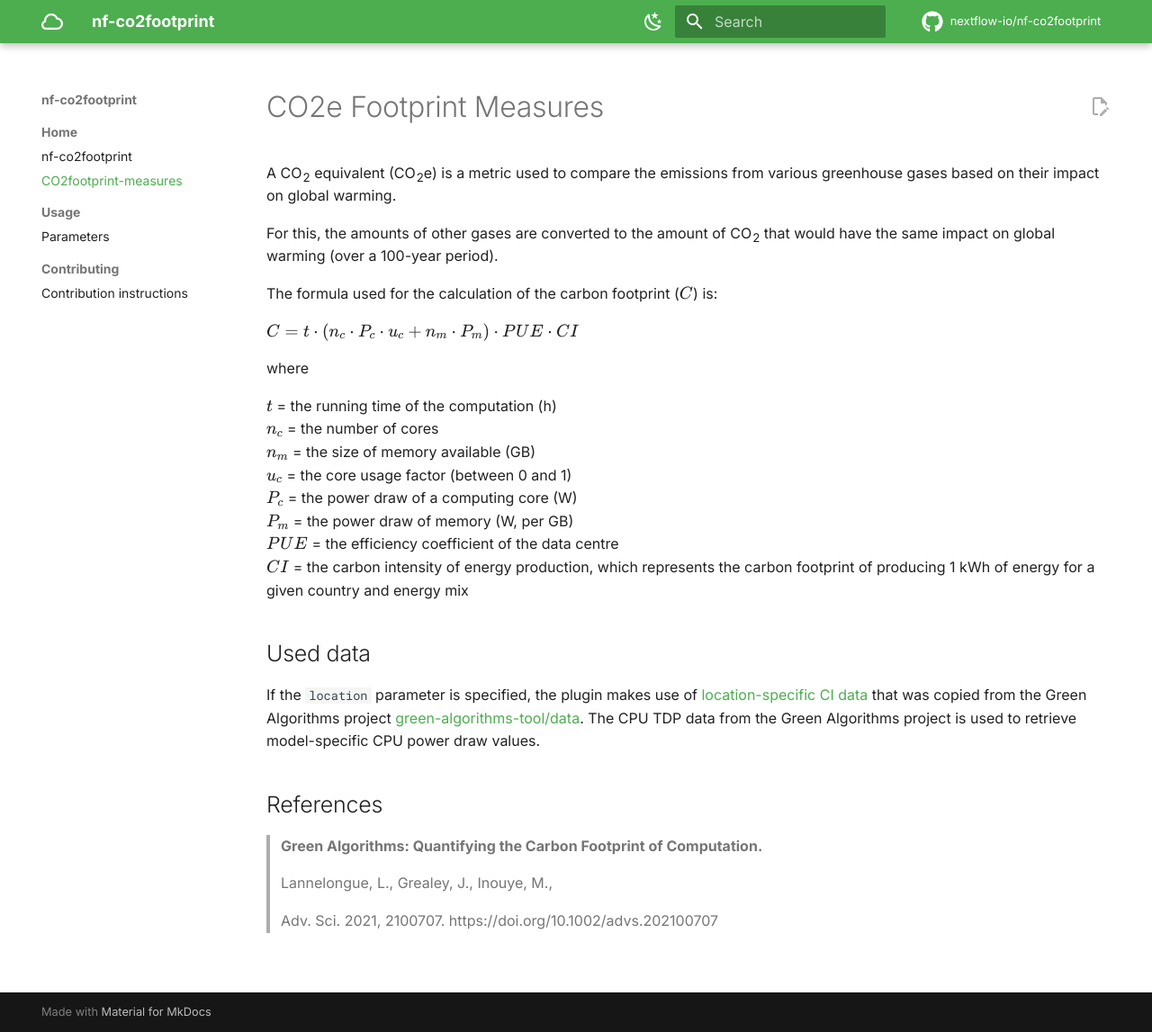
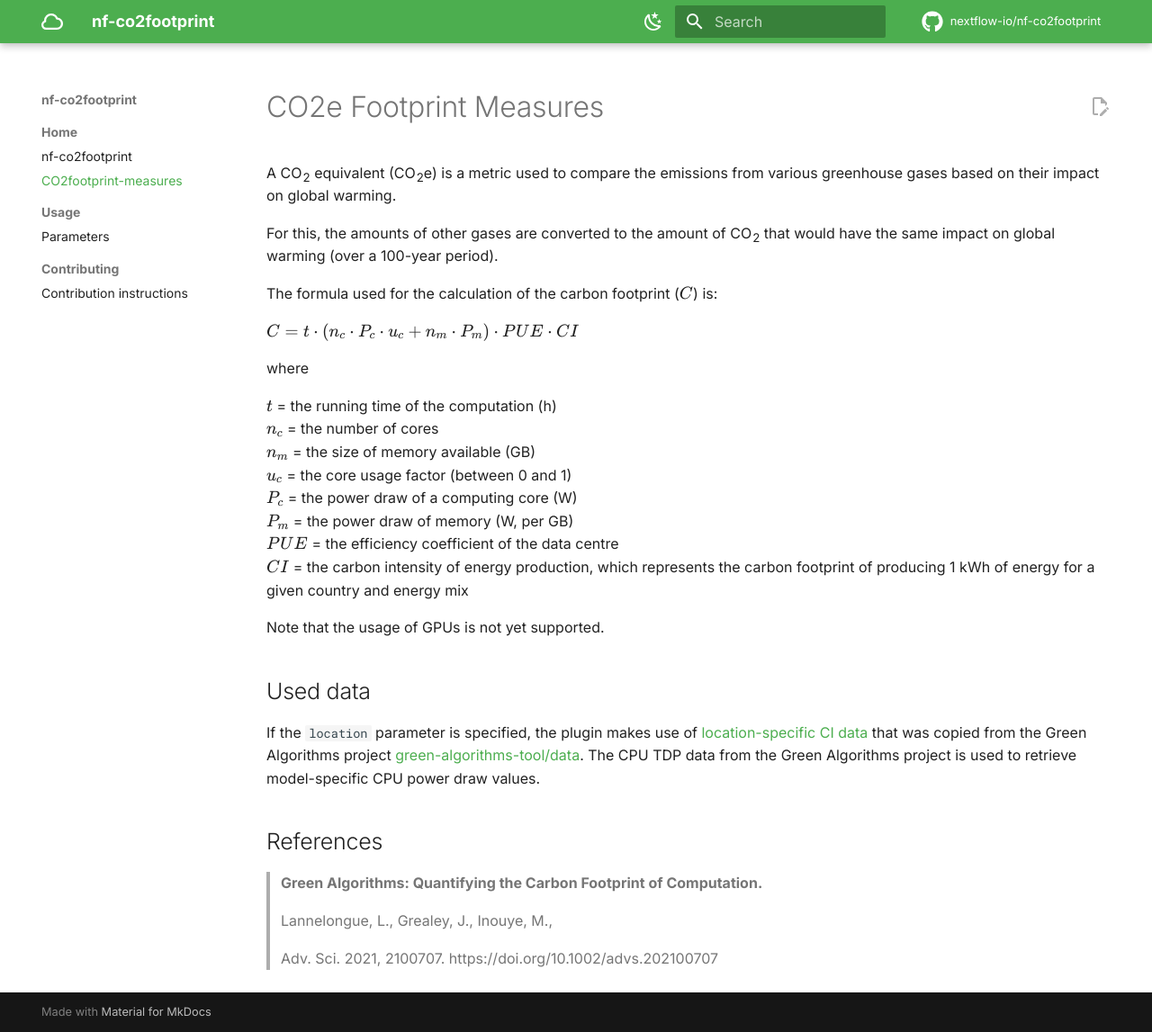
Before and after one commit to nextflow-io/nf-co2footprint, an MkDocs documentation site: the page built from docs/co2footprint.md, in a window 1280 px wide and 1147 px high. Shown: the whole window at 90% size. Built offline with MkDocs 1.6.1 and Material for MkDocs 9.7.7, drawn with Linux system fonts in a browser that asks for light colours; comment, search, counter and statistics services are not loaded.

Commit message:
Mention not working for GPUs yet

```diff
--- a/docs/co2footprint.md
+++ b/docs/co2footprint.md
@@ -26,6 +26,8 @@ where
 **$PUE$** = the efficiency coefficient of the data centre<br/>
 **$CI$** = the carbon intensity of energy production, which represents the carbon footprint of producing 1 kWh of energy for a given country and energy mix
 
+Note that the usage of GPUs is not yet supported.
+
 ## Used data
 
 If the `location` parameter is specified, the plugin makes use of [location-specific CI data](../../plugins/nf-co2footprint/src/resources/CI_aggregated.v2.2.csv) that was copied from the Green Algorithms project [green-algorithms-tool/data](https://github.com/GreenAlgorithms/green-algorithms-tool/tree/master/data).
```
